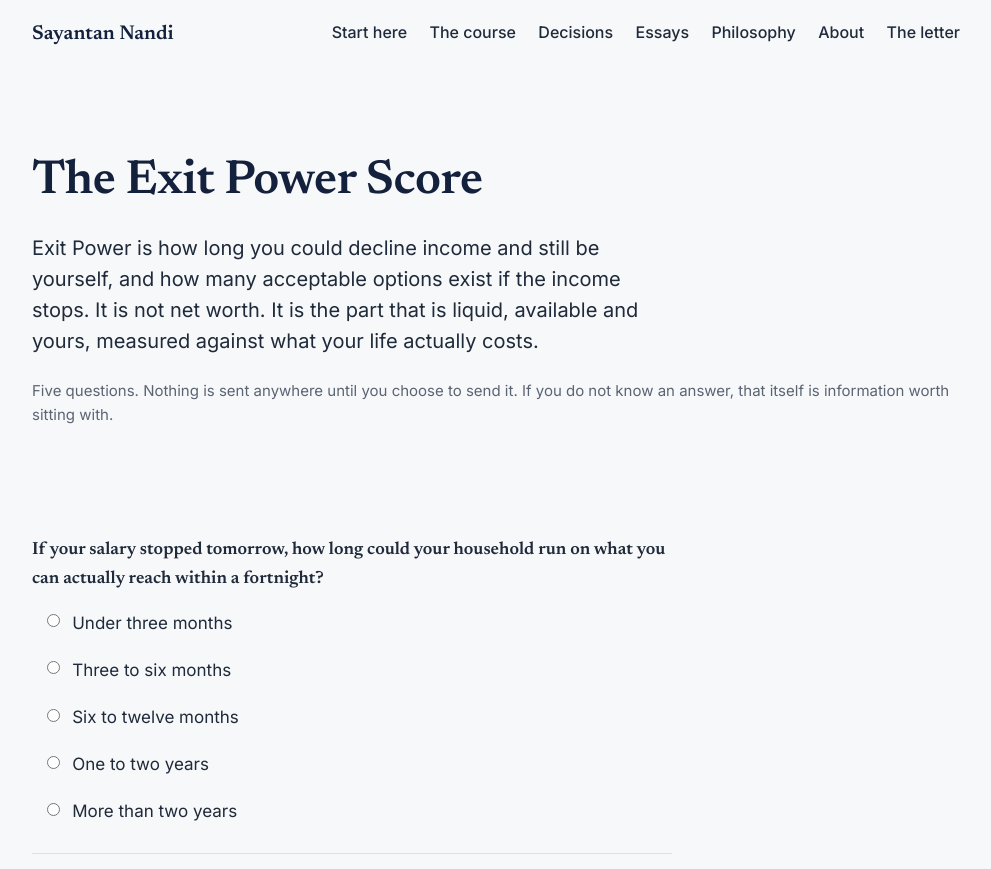
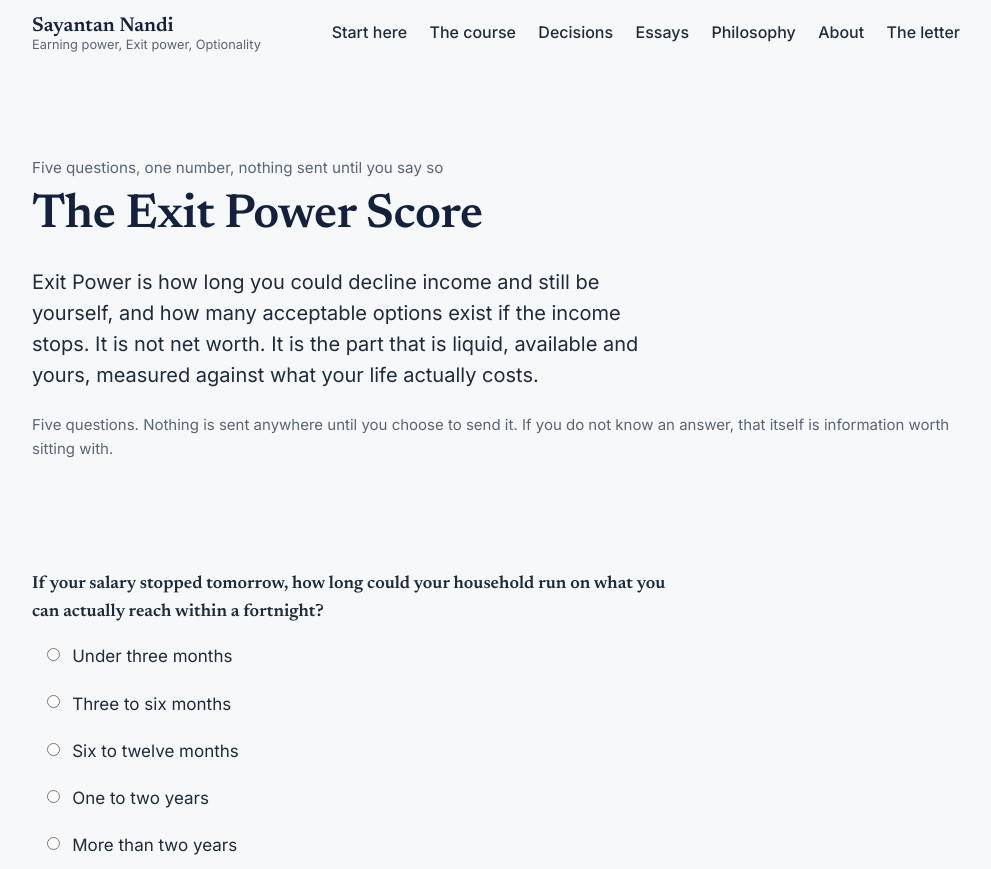
Before and after one commit to sayantannandi/sayantannandi-website, a plain HTML site: page tools/exit-power-score.html in a window 1280 px wide. Shown: the top 869 px of the page, without its empty margins (144-1135 px from the left). Drawn offline with Linux system fonts and the light colour scheme.

Commit message:
Add files via upload

```diff
--- a/tools/exit-power-score.html
+++ b/tools/exit-power-score.html
@@ -36,7 +36,7 @@
 <body>
 <header class="site-head">
   <div class="page">
-    <a class="wordmark" href="/">Sayantan Nandi</a>
+    <a class="wordmark" href="/">Sayantan Nandi<small>Earning power, Exit power, Optionality</small></a>
     <button class="nav-toggle" aria-expanded="false" aria-controls="nav" onclick="var n=document.getElementById('nav');var o=n.classList.toggle('open');this.setAttribute('aria-expanded',o)">Menu</button>
     <nav class="site-nav" id="nav" aria-label="Site"><a href="/diagnostics">Start here</a><a href="/operating-one-level-higher">The course</a><a href="/decisions">Decisions</a><a href="/writing">Essays</a><a href="/philosophy">Philosophy</a><a href="/about">About</a><a class="letter" href="/newsletter">The letter</a></nav>
   </div>
@@ -44,6 +44,7 @@
 <main>
 <div class="page">
 <section class="hero">
+  <p class="kicker">Five questions, one number, nothing sent until you say so</p>
   <h1>The Exit Power Score</h1>
   <p class="lede">Exit Power is how long you could decline income and still be yourself, and how many acceptable options exist if the income stops. It is not net worth. It is the part that is liquid, available and yours, measured against what your life actually costs.</p>
   <p class="small">Five questions. Nothing is sent anywhere until you choose to send it. If you do not know an answer, that itself is information worth sitting with.</p>
```
Also changed, not shown: tools/earning-power-audit.html (+1 -1 lines), tools/index.html (+1 -1 lines).
